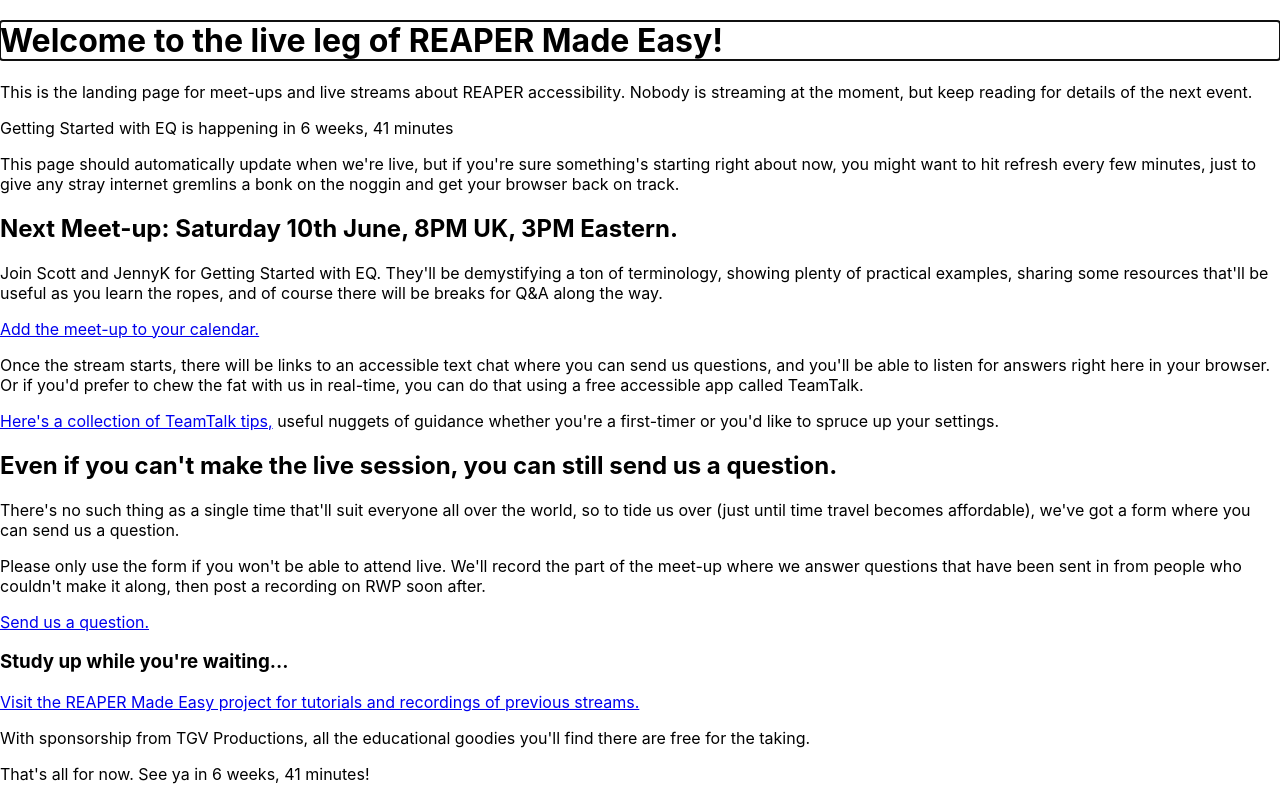
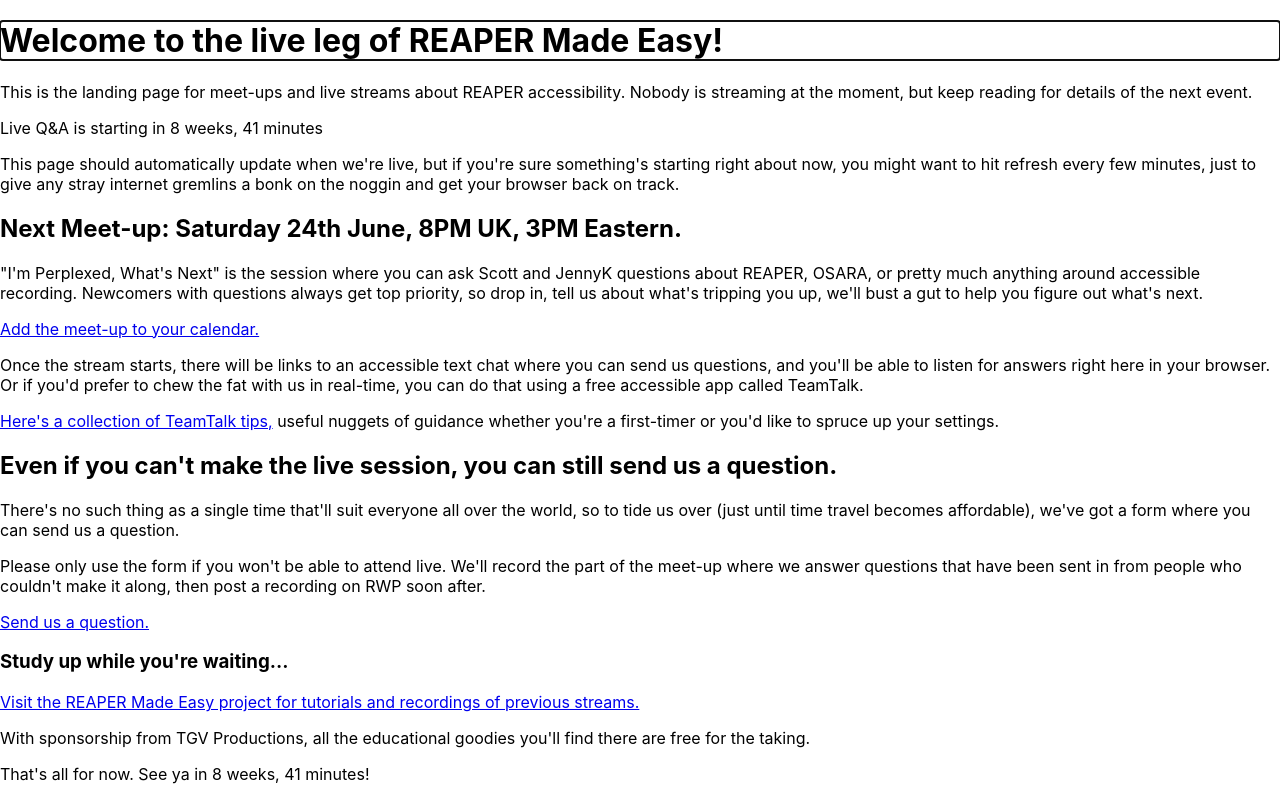
Before and after one commit to Timtam/reaper-stream-website, a React (Create React App) app: page / in a window 1280 px wide. Built offline with nearby package versions, Linux system fonts and the light colour scheme; no server answers.

Commit message:
Set up Q&A 24th June

```diff
--- a/src/Live.tsx
+++ b/src/Live.tsx
@@ -18,7 +18,7 @@ function Live({ ytUrl }: LiveProps) {
         We're online! All systems are go (so far as we know)
       </h1>
       <p>
-        scott and JennyK are running Getting Started with EQ, right now!
+        "I'm Perplexed, What's Next" is running right now! Join us to ask questions big or small about REAPER, OSARA, pretty much anything around accessible recording.
 		</p>
       <p>
         Jumping by heading will move through the various ways you can get in on
--- a/src/NotFound.tsx
+++ b/src/NotFound.tsx
@@ -4,7 +4,7 @@ function NotFound() {
   return (
     <>
       <Head title="Page Not Found" />
-      <p>The page you're looking for cannot be found.</p>
+      <p>Uh oh, seems there's nothing on this page. It's probably Shay's fault. Most things are.</p>
     </>
   );
 }
--- a/src/Offline.tsx
+++ b/src/Offline.tsx
@@ -49,7 +49,7 @@ function Offline({ nextStream }: OfflineProps) {
       </p>
       {nextStream && countdown ? (
         <p>
-          Getting Started with EQ is happening in{" "}
+          Live Q&A is starting in{" "}
           {humanizeDuration(countdown, {
             units: ["w", "d", "h", "m"],
             round: true,
@@ -64,9 +64,9 @@ function Offline({ nextStream }: OfflineProps) {
         hit refresh every few minutes, just to give any stray
         internet gremlins a bonk on the noggin and get your browser back on track.
       </p>
-      <h2>Next Meet-up: Saturday 10th June, 8PM UK, 3PM Eastern.</h2>
+      <h2>Next Meet-up: Saturday 24th June, 8PM UK, 3PM Eastern.</h2>
       <p>
-        Join Scott and JennyK for Getting Started with EQ. They'll be demystifying a ton of terminology, showing plenty of practical examples, sharing some resources that'll be useful as you learn the ropes, and of course there will be breaks for Q&A along the way.
+        "I'm Perplexed, What's Next" is the session where you can ask Scott and JennyK questions about REAPER, OSARA, or pretty much anything around accessible recording. Newcomers with questions always get top priority, so drop in, tell us about what's tripping you up, we'll bust a gut to help you figure out what's next.
       </p>
       <p>
         <a href="/REAPERMadeEasyMeet-ups.ics" target="_blank" rel="noreferrer">
--- a/src/config.json
+++ b/src/config.json
@@ -1,4 +1,4 @@
 {
-  "nextStream": "2023-06-10T20:00:00.000+01:00",
+  "nextStream": "2023-06-24T20:00:00.000+01:00",
   "ytUrl": "https://www.youtube.com/embed/0EUuOybqBYg"
 }
```
Also changed, not shown: 1 other file (tests, documents, lock files or other folders).
